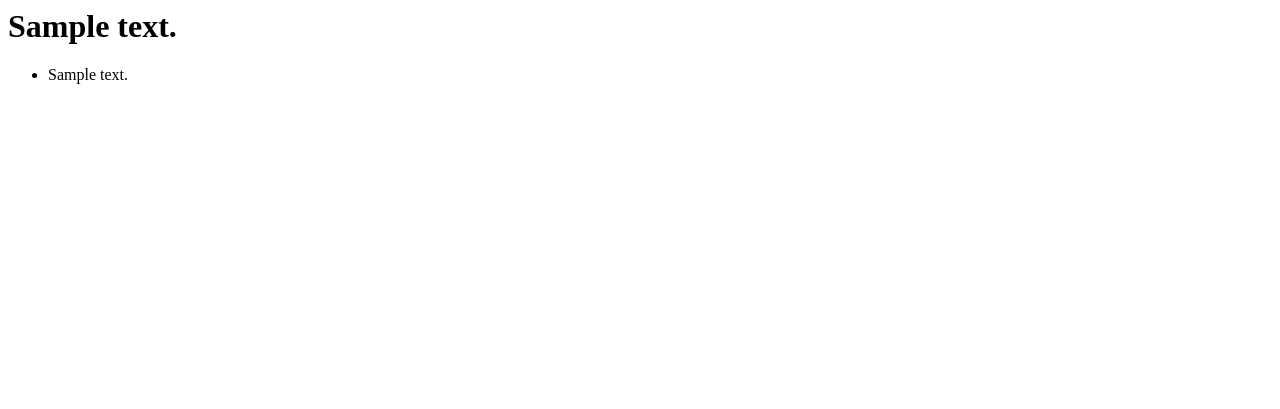
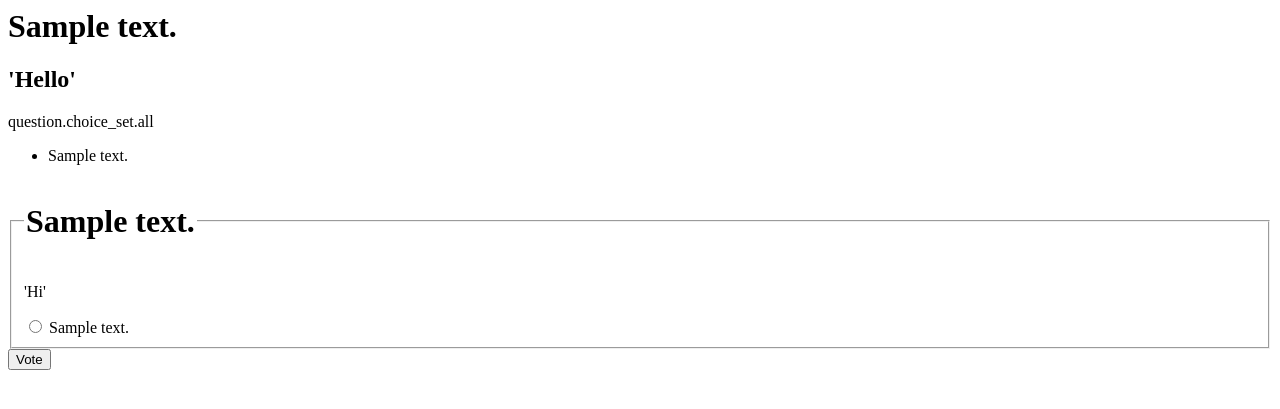
Before and after one commit to pscoppock/mysite, a Django app: page /polls/1/ in a window 1280 px wide. Shown: the top 409 px of the page. Run offline with Django 4.2, Linux system fonts and the light colour scheme; tables that the repository leaves empty hold one stand-in row (values such as "Sample post").

Commit message:
Tutorial part 4 complete

```diff
--- a/mysite/polls/models.py
+++ b/mysite/polls/models.py
@@ -15,6 +15,6 @@ class Question(models.Model):
 class Choice(models.Model):
     question = models.ForeignKey(Question, on_delete=models.CASCADE)
     choice_text = models.CharField(max_length=200)
-    vtes = models.IntegerField(default=0)
+    votes = models.IntegerField(default=0)
     def __str__(self):
         return self.choice_text
--- a/mysite/polls/templates/polls/detail.html
+++ b/mysite/polls/templates/polls/detail.html
@@ -1,6 +1,22 @@
 <h1>{{ question.question_text }}</h1>
+<h2>'Hello'</h2>
+<p>question.choice_set.all</p>
 <ul>
 {% for choice in question.choice_set.all %}
     <li>{{ choice.choice_text }}</li>
 {% endfor %}
 </ul>
+
+<form action="{% url 'polls:vote' question.id %}" method="post">
+{% csrf_token %}
+<fieldset>
+    <legend><h1>{{ question.question_text }}</h1></legend>
+    {% if error_message %}<p><strong>{{ error_message }}</strong></p>{% endif %}
+    {% for choice in question.choice_set.all %}
+        <p>'Hi'</p>
+        <input type="radio" name="choice" id="choice{{ forloop.counter }}" value="{{ choice.id }}">
+        <label for="choice{{ forloop.counter }}">{{ choice.choice_text }}</label><br>
+    {% endfor %}
+</fieldset>
+<input type="submit" value="Vote">
+</form>
--- a/mysite/polls/urls.py
+++ b/mysite/polls/urls.py
@@ -3,8 +3,8 @@ from . import views
 
 app_name = 'polls'
 urlpatterns = [
-    path('', views.index, name='index'),
-    path('<int:question_id>/', views.detail, name='detail'),
-    path('<int:question_id>/results/', views.results, name='results'),
+    path('', views.IndexView.as_view(), name='index'),
+    path('<int:pk>/', views.DetailView.as_view(), name='detail'),
+    path('<int:pk>/results/', views.ResultsView.as_view(), name='results'),
     path('<int:question_id>/vote/', views.vote, name='vote'),
 ]
--- a/mysite/polls/views.py
+++ b/mysite/polls/views.py
@@ -1,21 +1,40 @@
 from django.shortcuts import render, get_object_or_404
-from django.http import HttpResponse, Http404
-from .models import Question
+from django.http import HttpResponseRedirect
+from django.urls import reverse
+from django.views import generic
+from .models import Choice, Question
 
-# Create your views here.
 
-def index(request):
-    latest_question_list = Question.objects.order_by('-pub_date')[:5]
-    context = {'latest_question_list': latest_question_list}
-    return render(request, 'polls/index.html', context)
+class IndexView(generic.ListView):
+    template_name = 'polls/index.html'
+    context_object_name = 'latest_question_list'
 
-def detail(request, question_id):
-    question = get_object_or_404(Question, pk=question_id)
-    return render(request, 'polls/detail.html', {'question': question})
+    def get_queryset(self):
+        """Return the last five published questions."""
+        return Question.objects.order_by('-pub_date')[:5]
 
-def results(request, question_id):
-    response = "You're looking at the results of question %s."
-    return HttpResponse(response % question_id)
+class DetailView(generic.DetailView):
+    model = Question
+    template_name = 'polls/detail.html'
+
+class ResultsView(generic.DetailView):
+    model = Question
+    template_name = 'polls/results.html'
 
 def vote(request, question_id):
-    return HttpResponse("You're voting on question %s." % question_id)
+    question = get_object_or_404(Question, pk=question_id)
+    try:
+        selected_choice = question.choice_set.get(pk=request.POST['choice'])
+    except (KeyError, Choice.DoesNotExist):
+        # Redisplay the question voting form.
+        return render(request, 'polls/detail.html', {
+            'question': question,
+            'error_message': "You didn't select a choice.",
+        })
+    else:
+        selected_choice.votes += 1
+        selected_choice.save()
+        # Always return an HttpResponseRedirect after successfully dealing
+        # with POST data. This prevents data from being posted twice if a
+        # user hits the Back button.
+        return HttpResponseRedirect(reverse('polls:results', args=(question.id,)))
```
Also changed, not shown: mysite/polls/templates/polls/results.html (added, +9 -0 lines), mysite/polls/migrations/0002_rename_vtes_choice_votes.py (added).
